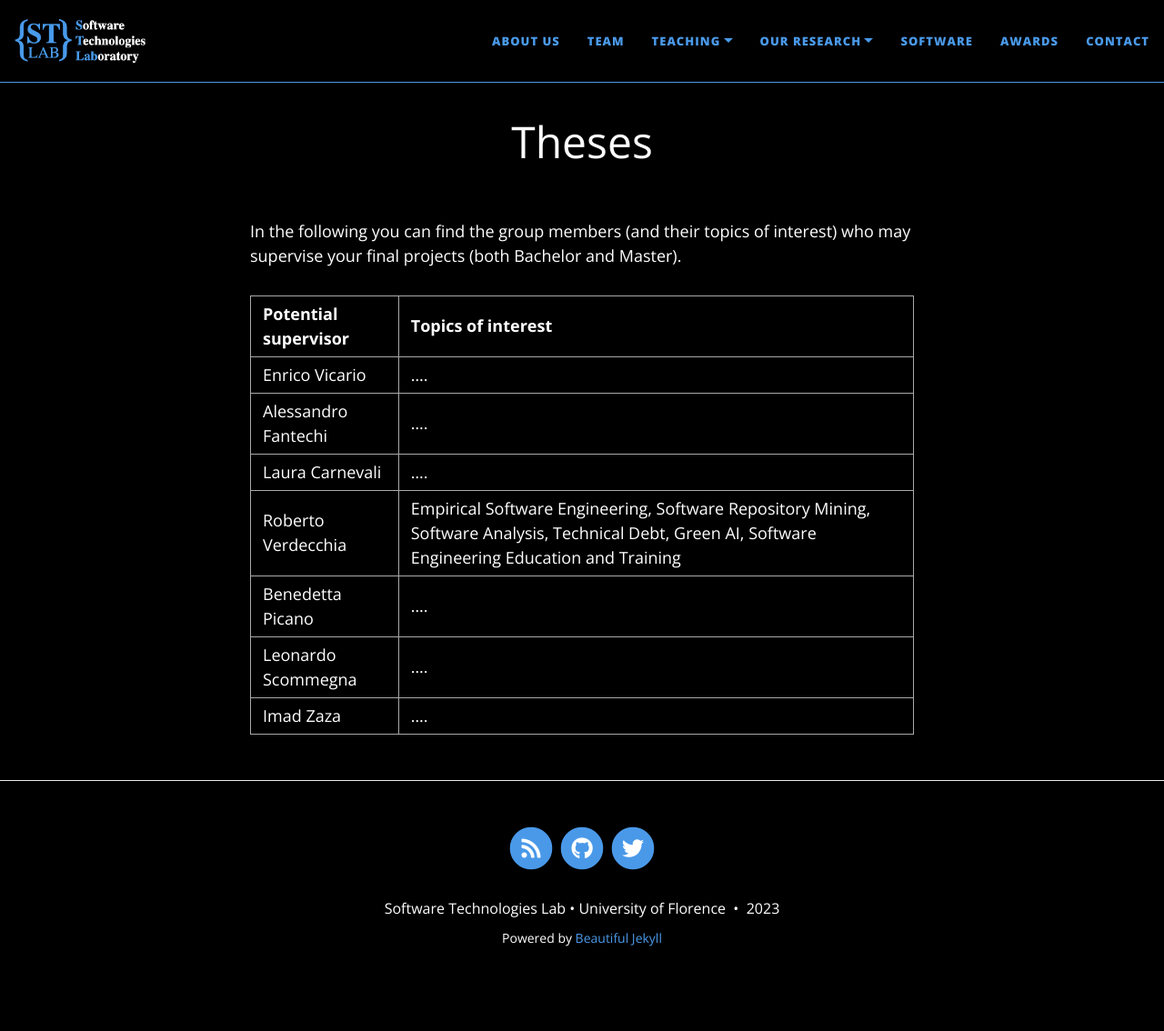
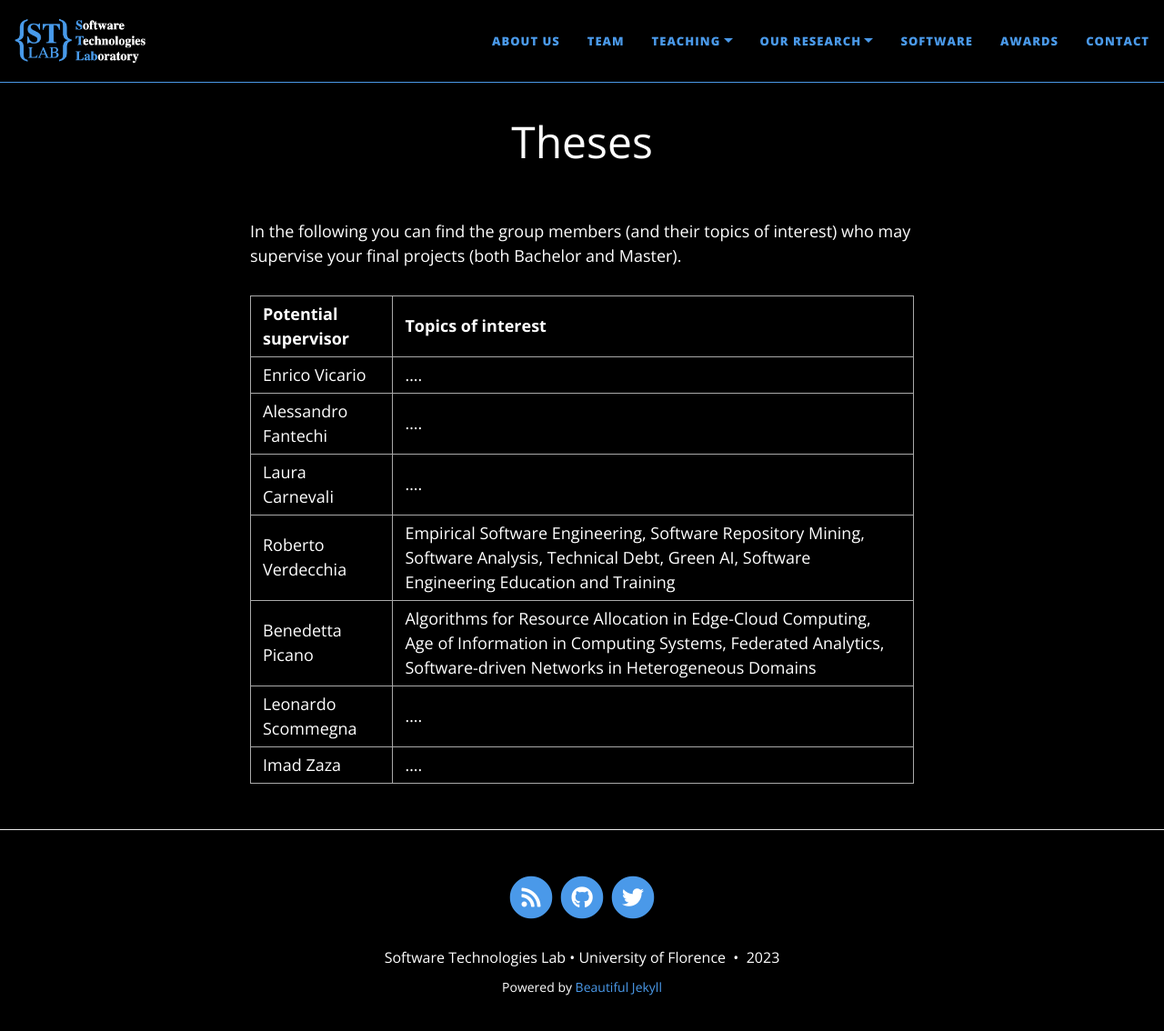
Before and after one commit to STLab-UniFI/STLab-UniFI.github.io, a Jekyll site: the page built from pages/theses.md, in a window 1280 px wide and 1146 px high. Shown: the top 1134 px of the window at 91% size. Built offline with Jekyll 4.4.1, drawn with Linux system fonts in a browser that asks for light colours; nearby versions of some CDN libraries.

Commit message:
Update theses page

```diff
--- a/pages/theses.md
+++ b/pages/theses.md
@@ -12,6 +12,6 @@ In the following you can find the group members (and their topics of interest) w
 | Alessandro Fantechi | .... |
 | Laura Carnevali | .... |
 | Roberto Verdecchia | Empirical Software Engineering, Software Repository Mining, Software Analysis, Technical Debt, Green AI, Software Engineering Education and Training |
-| Benedetta Picano | .... |
+| Benedetta Picano | Algorithms for Resource Allocation in Edge-Cloud Computing, Age of Information in Computing Systems, Federated Analytics, Software-driven Networks in Heterogeneous Domains |
 | Leonardo Scommegna | .... |
 | Imad Zaza | .... |
```
Also changed, not shown: 1 other file.
